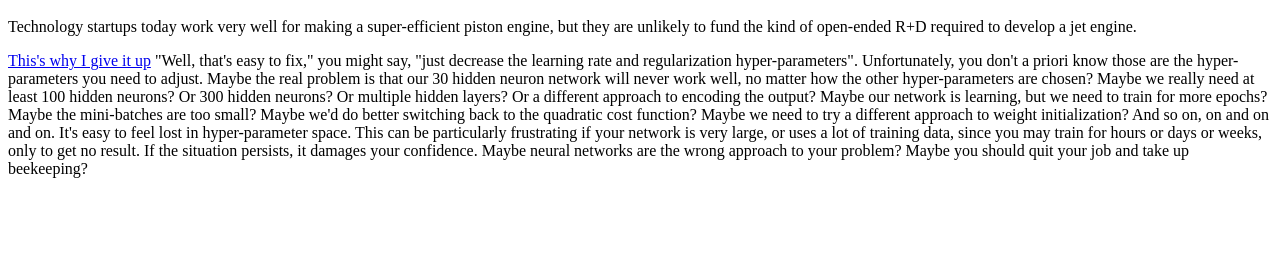
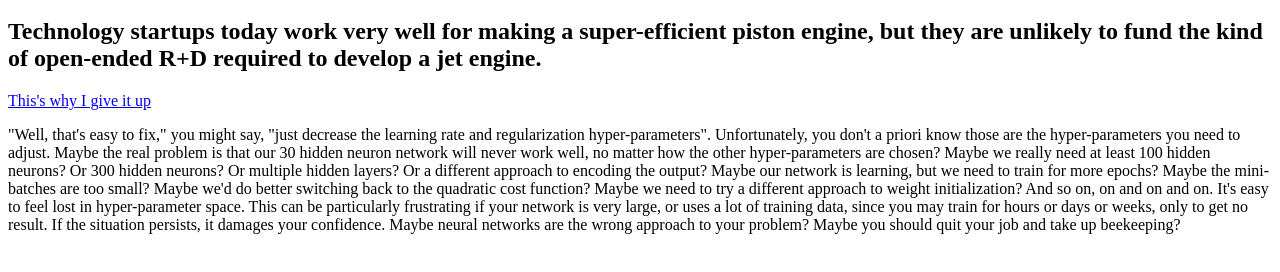
Before and after one commit to goodoid/goodoid.github.io, a plain HTML site: page index.html in a window 1280 px wide. Shown: the part 48-320 px from the top of the page. Drawn offline with Linux system fonts and the light colour scheme.

Commit message:
update format

```diff
--- a/index.html
+++ b/index.html
@@ -6,9 +6,12 @@
     <h1>
         My Way to AI
     </h1>
+    <h2>
 Technology startups today work very well for making a super-efficient piston engine, but they are unlikely to fund the kind of open-ended R+D required to develop a jet engine.
+    </h2>
     <p>
         <a href="http://neuralnetworksanddeeplearning.com/chap3.html">This's why I give it up</a>
+    <p>
         "Well, that's easy to fix," you might say, "just decrease the learning rate and regularization hyper-parameters". Unfortunately, you don't a priori know those are the hyper-parameters you need to adjust. Maybe the real problem is that our 30 hidden neuron network will never work well, no matter how the other hyper-parameters are chosen? Maybe we really need at least 100 hidden neurons? Or 300 hidden neurons? Or multiple hidden layers? Or a different approach to encoding the output? Maybe our network is learning, but we need to train for more epochs? Maybe the mini-batches are too small? Maybe we'd do better switching back to the quadratic cost function? Maybe we need to try a different approach to weight initialization? And so on, on and on and on. It's easy to feel lost in hyper-parameter space. This can be particularly frustrating if your network is very large, or uses a lot of training data, since you may train for hours or days or weeks, only to get no result. If the situation persists, it damages your confidence. Maybe neural networks are the wrong approach to your problem? Maybe you should quit your job and take up beekeeping?
 </body>
 </html>
```
